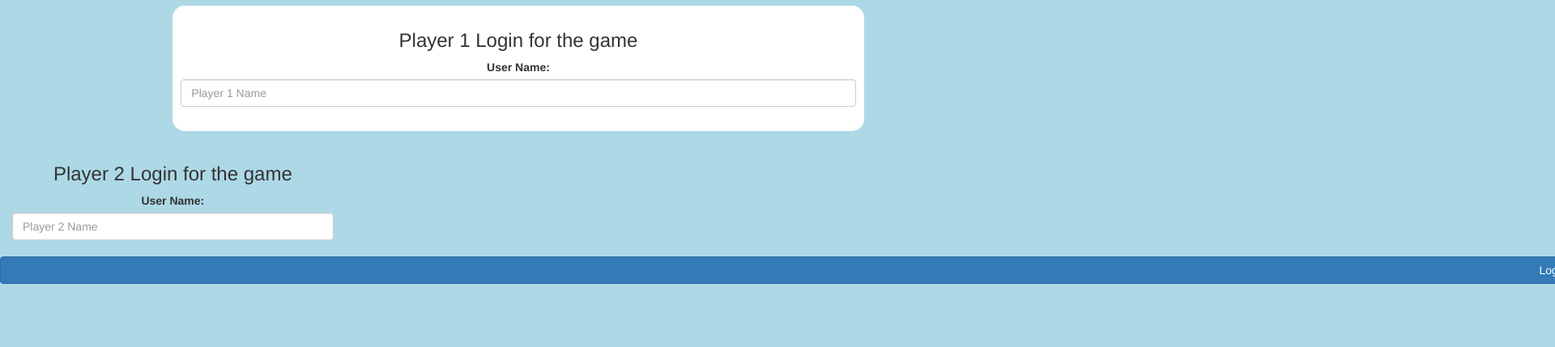
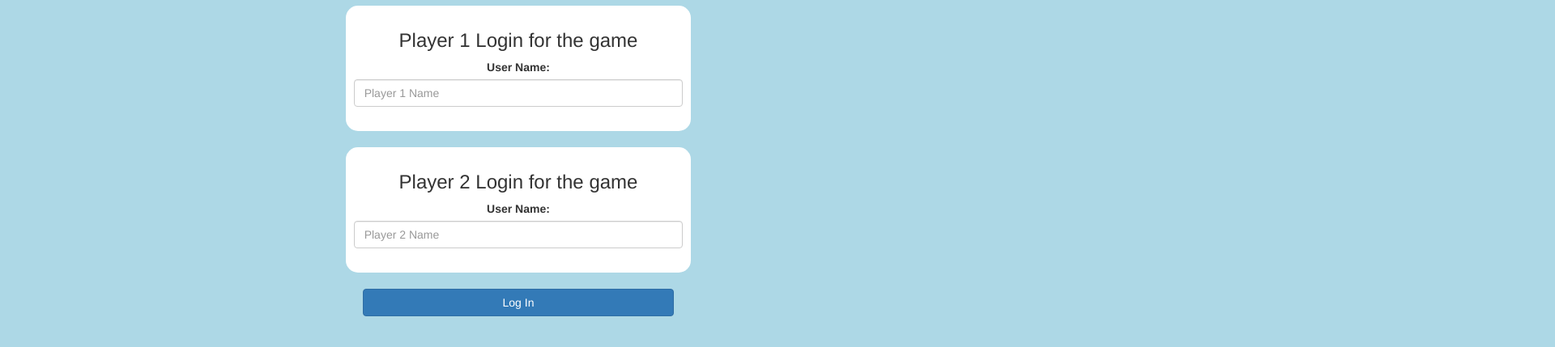
Before and after one commit to Aarav-Kartik/Guess-The-Word, a plain HTML site: page index.html in a window 1280 px wide. Shown: the part 63-492 px from the top of the page at 81% size, 1920 px wide, since content can reach past the window. Drawn offline with nearby package versions, Linux system fonts and the light colour scheme.

Commit message:
Update index.html

```diff
--- a/index.html
+++ b/index.html
@@ -14,20 +14,21 @@
 <body>
 	<center>
 		<h1>Game</h1>
-		<div class="col-la-4 col-sm-8 col-xs-11 login_div1">
+		<div class="col-lg-4 col-sm-8 col-xs-11 login_div1">
 			<h3>Player 1 Login for the game</h3>
 			<label >User Name:</label>
 			<input type="text" id="player1_name_input" class="form-control" placeholder="Player 1 Name">
 			<br>
 		</div>
 		<br>
-		<div class="col-lg-4 col-sm-8 col-xs-11 login div2">
-			<h3 >Player 2 Login for the game</h3>
+		<div class="col-lg-4 col-sm-8 col-xs-11 login_div1">
+			<h3>Player 2 Login for the game</h3>
 			<label >User Name:</label>
 			<input type="text" id="player2_name_input" class="form-control" placeholder="Player 2 Name">
 			<br>
 		</div>
-		<button style="width:300%" class="btn btn-primary" onclick="addUser()">Log In</button>
+		<br>
+		<button style="width:30%" class="btn btn-primary" onclick="addUser()">Log In</button>
 	</center>
 </body>
 </html>
```
